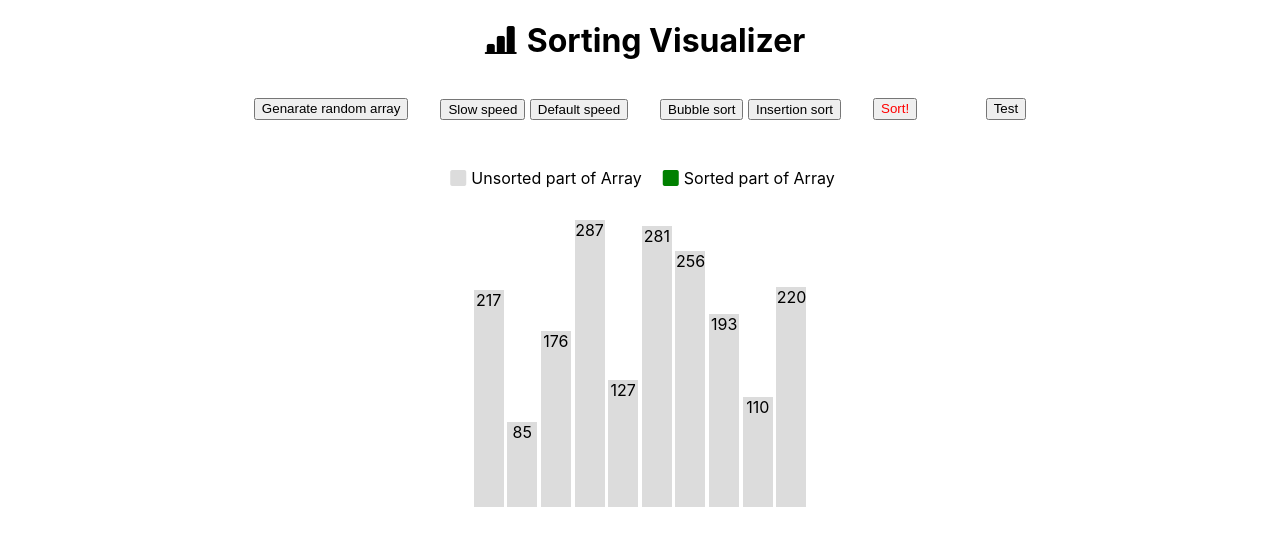
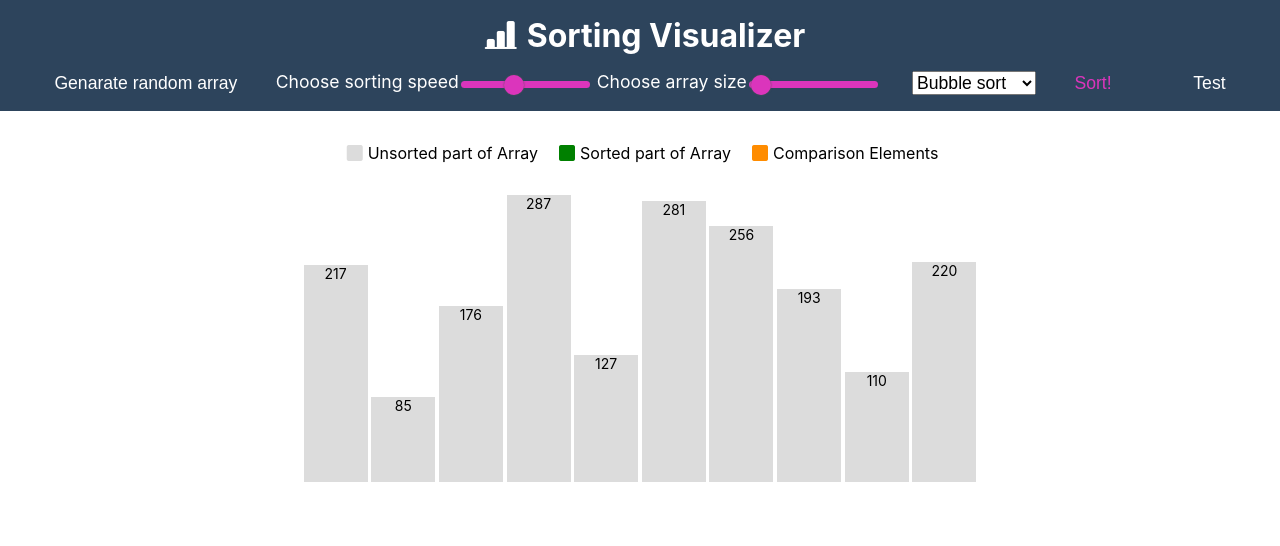
Before and after one commit to codeeverydayyu/sorting-visualizer, a React (Create React App) app: page / in a window 1280 px wide. Shown: the top 546 px of the page. Built offline with nearby package versions, Linux system fonts and the light colour scheme; the HTML template or start-up script is replaced by a standard one.

Commit message:
Implement slider and dropdown menu for changing size, speed and sort algorithm, fix document.getElementById error.

```diff
--- a/public/index.html
+++ b/public/index.html
@@ -3,7 +3,7 @@
 
 <head>
   <meta charset="utf-8" />
-  <link rel="icon" href="%PUBLIC_URL%/favicon.ico" />
+  <link rel="icon" href="%PUBLIC_URL%/bar-chart-fill.svg" />
   <meta name="viewport" content="width=device-width, initial-scale=1" />
   <meta name="theme-color" content="#000000" />
   <meta name="description" content="Web site created using create-react-app" />
@@ -23,7 +23,7 @@
       Learn how to configure a non-root public URL by running `npm run build`.
     -->
   <link rel="stylesheet" href="https://cdn.jsdelivr.net/npm/bootstrap-icons@1.10.3/font/bootstrap-icons.css">
-  <title>React App</title>
+  <title>Sorting Visualizer</title>
 </head>
 
 <body>
--- a/src/App.js
+++ b/src/App.js
@@ -4,10 +4,6 @@ import Visualizer from './components/Visualizer';
 function App() {
   return (
     <div className='App'>
-      <h1>
-        <i className='bi bi-bar-chart-line-fill' style={{ padding: 10 }}></i>
-        Sorting Visualizer
-      </h1>
       <Visualizer />
     </div>
   );
--- a/src/components/Visualizer.css
+++ b/src/components/Visualizer.css
@@ -1,3 +1,33 @@
+.menu-bar-container {
+  display: flexbox;
+  background-color: rgb(45, 68, 92);
+  color: white;
+  flex-wrap: nowrap;
+  padding: 1rem;
+  font-size: 1.1rem;
+}
+.menu-bar-container .item {
+  flex-grow: 2; /* default 0 */
+}
+.brand-container {
+  display: inline-block;
+  justify-content: flex-start;
+  font-weight: bold;
+  font-size: 2rem;
+  padding-bottom: 1rem;
+}
+.brand-text-container {
+  display: inline-block;
+  vertical-align: bottom;
+}
+.button-container {
+  display: flex;
+  justify-content: space-evenly;
+}
+.slider-Container {
+  display: inline-flex;
+}
+
 .colorSystem-container {
   display: flex;
   flex-direction: row;
@@ -17,15 +47,68 @@
 }
 
 .bar {
-  width: 30px;
   display: inline-block;
   margin: 0 1pt;
   background-color: gainsboro;
 }
 
-.button-container {
-  display: flex;
-  justify-content: center;
-  gap: 2rem;
-  padding: 1rem;
+input[type='range'] {
+  position: relative;
+  top: 0.5rem;
+  -webkit-appearance: none;
+  height: 7px;
+  background: grey;
+  border-radius: 5px;
+  background-image: linear-gradient(#db35bc, #db35bc);
+  background-repeat: no-repeat;
 }
+
+input[type='range']::-webkit-slider-thumb {
+  -webkit-appearance: none;
+  height: 20px;
+  width: 20px;
+  border-radius: 50%;
+  background: #db35bc;
+  cursor: pointer;
+  box-shadow: 0 0 2px 0 #555;
+}
+
+input[type='range']::-webkit-slider-runnable-track {
+  -webkit-appearance: none;
+  box-shadow: none;
+  border: none;
+  background: transparent;
+}
+
+button {
+  background: transparent;
+  border-style: none;
+  color: white;
+  font-size: 1.1rem;
+}
+
+.sortButton {
+  color: #db35bc;
+}
+
+button[disabled],
+.slider-text[disabled],
+.slider-image[disabled] {
+  color: gray !important;
+}
+
+input[type='range'][disabled] {
+  background-image: linear-gradient(#872e76, #872e76);
+}
+
+input[type='range'][disabled]::-webkit-slider-thumb {
+  background: #872e76;
+}
+
+.chooseAlgo-container {
+  font-size: 1.1rem;
+}
+
+.slider-image {
+  rotate: 180;
+}
--- a/src/components/Visualizer.js
+++ b/src/components/Visualizer.js
@@ -4,51 +4,100 @@ import './Visualizer.css';
 const UNSORTED_COLOR = 'gainsboro';
 const COMPARISON_COLOR = 'darkorange';
 const LARGER_COLOR = 'purple';
-const SMALLER_COLOR = 'red';
+const KEY_COLOR = 'red';
 const SORTED_COLOR = 'green';
+const MIN_ARRAYSIZ = 8;
+const MAX_ARRAYSIZE = 100;
+const DEFAULT_ARRAYSIZE = 10;
+const DEFAULT_ARRAYSIZE_STEP = 1;
+const MIN_SPEED = 10; // fastest
+const MAX_SPEED = 1010; // slowest
 const DEFAULT_SPEED = 400;
-const SLOW_SPEED = 1000;
-const INITIAL_ARRAYSIZE = 10;
+const DEFAULT_SPEED_STEP = 50;
 
 export default function Visualizer() {
-  const [arraySize, setArraySize] = useState(INITIAL_ARRAYSIZE);
-  const [array, setArray] = useState([]);
-  const [speed, setSpeed] = useState(DEFAULT_SPEED);
-  const [sortFunction, setSortFunction] = useState('');
-  const [disapleButton, setDisableButton] = useState(false);
+  const [sizeSlider, setSizeSlider] = useState({
+    min: MIN_ARRAYSIZ,
+    max: MAX_ARRAYSIZE,
+    step: DEFAULT_ARRAYSIZE_STEP,
+    value: DEFAULT_ARRAYSIZE,
+  });
 
-  // generate a random array
+  const [speedSlider, setSpeedSlider] = useState({
+    min: MIN_SPEED,
+    max: MAX_SPEED,
+    step: DEFAULT_SPEED_STEP,
+    value: DEFAULT_SPEED,
+  });
+  const [disableButton, setDisableButton] = useState(false);
+  const [arraySize, setArraySize] = useState(sizeSlider.value);
+  const [array, setArray] = useState(new Array(arraySize));
+  const [speed, setSpeed] = useState(speedSlider.value);
+  const [sortFunction, setSortFunction] = useState('bubbleSort');
+  const [sorted, setSorted] = useState(false);
+  const { innerWidth } = window;
+  const numWidth = Math.floor(innerWidth / (array.length * 2));
+  const fontSize = numWidth > 30 ? 14 : 0;
+  const [previousArraySize, setPreviousArraySize] = useState(0);
+
+  // generate a random array and set array.
   const randomArray = () => {
+    setSorted(false);
     // check if the element is null to avoid null error
     let check = document.getElementById(0);
-    if (check !== null) {
-      for (let i = 0; i < arraySize; i++) {
+    if (!Object.is(check, null)) {
+      // use previous array size to avoid null error
+      for (let i = 0; i < previousArraySize; i++) {
+        // avoid null error, since the array size is changing when moving array slider.
+        if (Object.is(null, document.getElementById(i))) {
+          break;
+        }
         // set the bars' color to unsorted color every time that generates a new random array
         document.getElementById(i).style.backgroundColor = UNSORTED_COLOR;
       }
     }
+    let randomRange = 300;
+    arraySize < 50 ? (randomRange = 300) : (randomRange = 600);
     let arr = [];
     for (let i = 0; i < arraySize; i++) {
-      arr.push(Math.floor(Math.random() * 300) + 5);
+      arr.push(Math.floor(Math.random() * randomRange) + 5);
     }
     setArray(arr);
   };
 
-  // set random array for the first render
+  // set random array
   useEffect(() => {
-    randomArray();
-  }, []);
+    randomArray(arraySize);
+  }, [arraySize]);
 
-  // control the speed of visualization
-  const slowSpeed = () => {
-    setSpeed(SLOW_SPEED);
-  };
-  const defaultSpeed = () => {
-    setSpeed(DEFAULT_SPEED);
-  };
   // https://stackoverflow.com/questions/58816244/debugging-eslint-warning-function-declared-in-a-loop-contains-unsafe-reference
   const sleep = (speed) => {
     return new Promise((resolve) => setTimeout(resolve, speed));
+  };
+
+  // control array size
+  const updateSize = (data) => {
+    setSizeSlider({
+      min: MIN_ARRAYSIZ,
+      max: MAX_ARRAYSIZE,
+      step: DEFAULT_ARRAYSIZE_STEP,
+      value: data,
+    });
+    setArraySize(data);
+  };
+
+  // control the speed of visualization
+  const updateSpeed = (data) => {
+    setSpeedSlider({
+      min: MIN_SPEED,
+      max: MAX_SPEED,
+      step: DEFAULT_SPEED_STEP,
+      value: data,
+    });
+    setSpeed(MAX_SPEED + MIN_SPEED - data);
+    // console.log('data:', data);
+    // console.log(`${MAX_SPEED} + ${MIN_SPEED} - ${data}`);
+    // console.log('speed: ', speed);
   };
 
   // test results
@@ -65,7 +114,7 @@ export default function Visualizer() {
     // console.log('--------------------------------');
   };
 
-  const chooseSort = () => {
+  const startSort = () => {
     setDisableButton(true);
     switch (sortFunction) {
       case 'bubbleSort':
@@ -79,16 +128,10 @@ export default function Visualizer() {
     }
   };
 
-  const swap = (arr, x, y) => {
-    var temp = arr[x];
-    arr[x] = arr[y];
-    arr[y] = temp;
-  };
-
-  const setColorById = (id, color) => {
-    if (document.getElementById(id) !== null) {
-      document.getElementById(id).style.backgroundColor = color;
-    }
+  const finishSort = () => {
+    setPreviousArraySize(array.length);
+    setSorted(true);
+    setDisableButton(false);
   };
 
   /* ---------- Bubbot Sort ---------- */
@@ -145,8 +188,9 @@ export default function Visualizer() {
       bar1.backgroundColor = SORTED_COLOR;
     }
     // console.log('after bubble sort, the length of array is: ', array.length);
-    setDisableButton(false);
     // console.log('end: ', array);
+    // setDisableButton(false);
+    finishSort();
   };
 
   /* ---------- Insertion Sort ---------- */
@@ -163,7 +207,7 @@ export default function Visualizer() {
       let j = i - 1;
 
       // * turn key bar to red color and wait for a while
-      setColorById(j + 1, 'red');
+      setColorById(j + 1, KEY_COLOR);
       await sleep(speed);
 
       while (j >= 0 && key < currentArray[j]) {
@@ -172,7 +216,7 @@ export default function Visualizer() {
         // * not needed to set currentArray[j] in algorithm view, just for visualize purpose,
         // * show animation of shifting key bar to left and shifting sorted bar to right.
         currentArray[j] = key;
-        setColorById(j, 'red');
+        setColorById(j, KEY_COLOR);
         setArray([...currentArray]);
         setColorById(j + 1, SORTED_COLOR);
         await sleep(speed);
@@ -190,51 +234,75 @@ export default function Visualizer() {
       setColorById(i - 1, SORTED_COLOR);
     }
     setColorById(currentArray.length - 1, SORTED_COLOR);
-
-    setDisableButton(false);
+    // setDisableButton(false);
+    finishSort();
   };
 
   return (
     <div>
+      <div className='menu-bar-container'>
+        <div className='brand-container'>
+          <i className='bi bi-bar-chart-line-fill' style={{ padding: 10 }}></i>
+          <div className='brand-text-container'>Sorting Visualizer</div>
+        </div>
         <div className='button-container'>
-        <button onClick={randomArray} disabled={disapleButton}>
+          <button onClick={randomArray} disabled={disableButton}>
             Genarate random array
           </button>
           <div className='chooseSpeed-container'>
-          <button onClick={slowSpeed} disabled={disapleButton}>
-            Slow speed
-          </button>
+            <div className='slider-Container'>
+              <div className='slider-text' disabled={disableButton}>
+                Choose sorting speed
+              </div>
+              <input
+                className='slider-image'
+                type='range'
+                min={speedSlider.min}
+                max={speedSlider.max}
+                step={speedSlider.step}
+                onChange={(e) => updateSpeed(e.target.value)}
+                value={speedSlider.value}
+                disabled={disableButton}
+              />
               &nbsp;
-          <button onClick={defaultSpeed} disabled={disapleButton}>
-            Default speed
-          </button>
+              <div className='slider-text' disabled={disableButton}>
+                Choose array size
+              </div>
+              <input
+                className='slider-image'
+                type='range'
+                min={sizeSlider.min}
+                max={sizeSlider.max}
+                onChange={(e) => updateSize(e.target.value)}
+                value={sizeSlider.value}
+                disabled={disableButton}
+              />
+            </div>
           </div>
           <div className='chooseAlgo-container'>
+            <select
+              className='chooseAlgo-container'
+              value={sortFunction}
+              onChange={(e) => setSortFunction(e.target.value)}
+              disabled={disableButton}
+            >
+              <option value='bubbleSort'>Bubble sort</option>
+              <option value='insertionSort'>Insertion sort</option>
+            </select>
+          </div>
+          {!sorted && (
             <button
-            value={'bubbleSort'}
-            onClick={(e) => setSortFunction(e.target.value)}
-            disabled={disapleButton}
-          >
-            Bubble sort
-          </button>
-          &nbsp;
-          <button
-            value={'insertionSort'}
-            onClick={(e) => setSortFunction(e.target.value)}
-            disabled={disapleButton}
-          >
-            Insertion sort
-          </button>
-        </div>
-        <button
-          onClick={chooseSort}
-          disabled={disapleButton}
-          style={{ color: 'red' }}
+              className='sortButton'
+              id='sort'
+              onClick={startSort}
+              disabled={disableButton}
             >
               Sort!
             </button>
+          )}
           &nbsp;
           <button onClick={testSort}>Test</button>
+        </div>
       </div>
 
       <div className='colorSystem-container'>
@@ -278,7 +346,7 @@ export default function Visualizer() {
           <div key={'insertion'} className='oneColor'>
             <i
               className='bi bi-square-fill'
-              style={{ padding: '5px', color: 'red' }}
+              style={{ padding: '5px', color: KEY_COLOR }}
             ></i>
             Key Value
           </div>
@@ -286,8 +354,8 @@ export default function Visualizer() {
       </div>
 
       <div className='sortingBars-container'>
-        {array &&
-          array.map((element, index) => {
+        {Array.isArray(array)
+          ? array.map((element, index) => {
               return (
                 <div
                   animate={{}}
@@ -295,13 +363,16 @@ export default function Visualizer() {
                   id={index}
                   key={index}
                   style={{
+                    width: `${numWidth}px`,
                     height: `${element}px`,
+                    fontSize: fontSize,
                   }}
                 >
                   {element}
                 </div>
               );
-          })}
+            })
+          : null}
       </div>
     </div>
   );
@@ -324,3 +395,15 @@ function arrayEqual(array1, array2) {
   }
   return true;
 }
+
+const setColorById = (id, color) => {
+  if (document.getElementById(id) !== null) {
+    document.getElementById(id).style.backgroundColor = color;
+  }
+};
+
+const swap = (arr, x, y) => {
+  var temp = arr[x];
+  arr[x] = arr[y];
+  arr[y] = temp;
+};
```
Also changed, not shown: public/bar-chart-fill.svg (added), 1 other file (tests, documents, lock files or other folders). Lines whose indentation alone changed are shown as unchanged.
